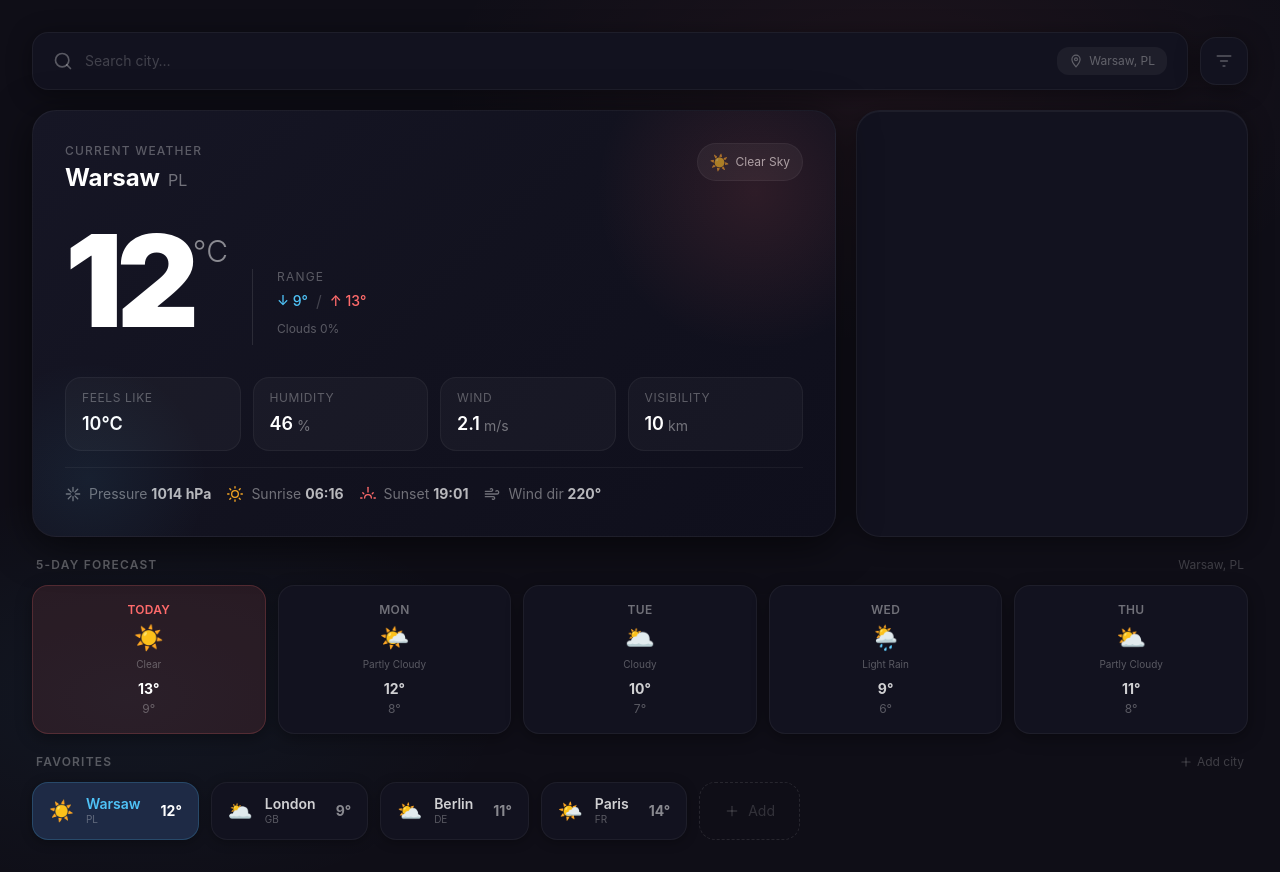
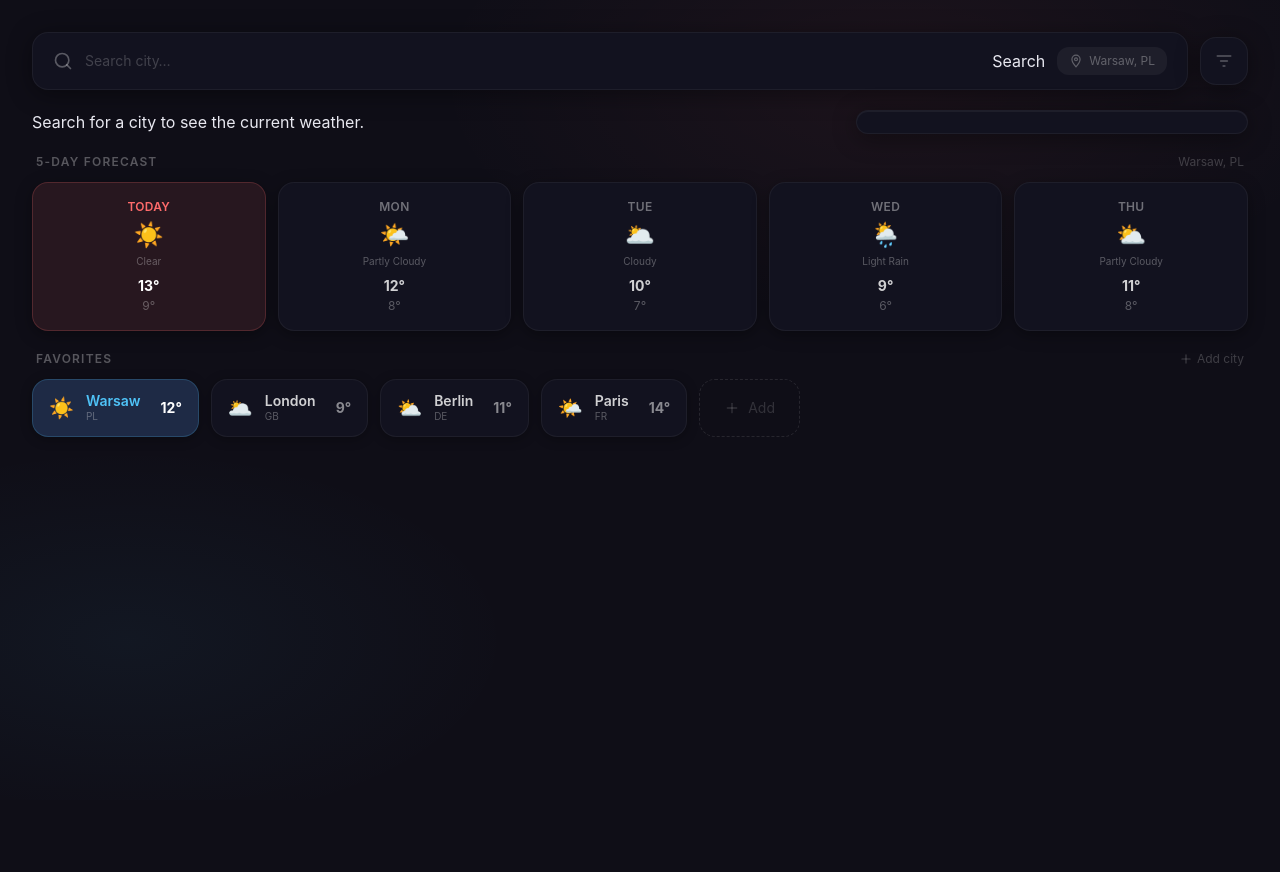
Before and after one commit to visionas9/weather-dashboard, a Next.js app: page / in a window 1280 px wide. After the commit the page ends 800 px from the top, so only its background shows below. Built offline with nearby package versions, Linux system fonts and the light colour scheme; no server answers.

Commit message:
city context state update with search bar component, real data wiring inside CurrentWeather component

```diff
--- a/app/components/CuurentWeather.tsx
+++ b/app/components/CurrentWeather.tsx
@@ -1,4 +1,12 @@
+"use client";
+import { useContext } from "react";
+import { WeatherContext } from "../lib/WeatherProvider";
+
 export default function CurrentWeather() {
+  const { weather, setWeather } = useContext(WeatherContext);
+
+  if (!weather) return <p>Search for a city to see the current weather.</p>;
+
   return (
     <div
       className="relative overflow-hidden rounded-3xl border border-white/5 shadow-[0_8px_40px_rgba(0,0,0,0.6)] p-6 md:p-8"
@@ -31,15 +39,18 @@ export default function CurrentWeather() {
             Current Weather
           </p>
           <h2 className="text-2xl font-bold text-white leading-tight">
-            Warsaw
-            <span className="ml-2 text-base font-normal text-white/40">PL</span>
+            {weather.name}
+            <span className="ml-2 text-base font-normal text-white/40">
+              {weather.sys.country}
+            </span>
           </h2>
         </div>
 
         {/* Condition badge */}
         <span className="flex items-center gap-1.5 bg-white/5 border border-white/5 rounded-full px-3 py-1.5 text-xs text-white/60 shrink-0">
+          {/* Create emojis array for each weather condition and match with the weather */}
           <span className="text-base">☀️</span>
-          Clear Sky
+          {weather.weather[0].description}
         </span>
       </div>
 
@@ -48,7 +59,7 @@ export default function CurrentWeather() {
         {/* Big temperature */}
         <div className="flex items-start leading-none">
           <span className="text-8xl md:text-9xl font-black text-white tracking-tighter">
-            12
+            {Math.round(weather.main.temp)}
           </span>
           <span className="text-3xl font-light text-white/50 mt-4">°C</span>
         </div>
@@ -59,11 +70,17 @@ export default function CurrentWeather() {
             Range
           </span>
           <div className="flex items-center gap-2">
-            <span className="text-sm font-medium text-[#4fc3f7]">↓ 9°</span>
+            <span className="text-sm font-medium text-[#4fc3f7]">
+              ↓ {Math.round(weather.main.temp_min)}
+            </span>
             <span className="text-white/20">/</span>
-            <span className="text-sm font-medium text-[#ff6b6b]">↑ 13°</span>
+            <span className="text-sm font-medium text-[#ff6b6b]">
+              ↑ {Math.round(weather.main.temp_max)}
+            </span>
           </div>
-          <p className="text-xs text-white/30 mt-1">Clouds 0%</p>
+          <p className="text-xs text-white/30 mt-1">
+            Clouds: {weather.clouds.all}%
+          </p>
         </div>
       </div>
 
@@ -74,7 +91,9 @@ export default function CurrentWeather() {
           <span className="text-xs text-white/30 uppercase tracking-wider">
             Feels like
           </span>
-          <span className="text-lg font-semibold text-white">10°C</span>
+          <span className="text-lg font-semibold text-white">
+            {Math.round(weather.main.feels_like)}°C
+          </span>
         </div>
 
         {/* Humidity */}
@@ -83,7 +102,9 @@ export default function CurrentWeather() {
             Humidity
           </span>
           <div className="flex items-end gap-1">
-            <span className="text-lg font-semibold text-white">46</span>
+            <span className="text-lg font-semibold text-white">
+              {Math.round(weather.main.humidity)}
+            </span>
             <span className="text-sm text-white/40 mb-0.5">%</span>
           </div>
         </div>
@@ -94,7 +115,9 @@ export default function CurrentWeather() {
             Wind
           </span>
           <div className="flex items-end gap-1">
-            <span className="text-lg font-semibold text-white">2.1</span>
+            <span className="text-lg font-semibold text-white">
+              {weather.wind.speed.toFixed(1)}
+            </span>
             <span className="text-sm text-white/40 mb-0.5">m/s</span>
           </div>
         </div>
@@ -105,7 +128,9 @@ export default function CurrentWeather() {
             Visibility
           </span>
           <div className="flex items-end gap-1">
-            <span className="text-lg font-semibold text-white">10</span>
+            <span className="text-lg font-semibold text-white">
+              {weather.visibility / 1000}
+            </span>
             <span className="text-sm text-white/40 mb-0.5">km</span>
           </div>
         </div>
@@ -114,22 +139,59 @@ export default function CurrentWeather() {
       {/* Bottom: pressure + sunrise/sunset row */}
       <div className="flex flex-wrap items-center gap-4 mt-4 pt-4 border-t border-white/5">
         <div className="flex items-center gap-2 text-sm text-white/40">
-          <svg className="w-4 h-4" viewBox="0 0 24 24" fill="none" stroke="currentColor" strokeWidth={2} strokeLinecap="round" strokeLinejoin="round">
+          <svg
+            className="w-4 h-4"
+            viewBox="0 0 24 24"
+            fill="none"
+            stroke="currentColor"
+            strokeWidth={2}
+            strokeLinecap="round"
+            strokeLinejoin="round"
+          >
             <path d="M12 2v6M12 16v6M4.93 4.93l4.24 4.24M14.83 14.83l4.24 4.24M2 12h6M16 12h6M4.93 19.07l4.24-4.24M14.83 9.17l4.24-4.24" />
           </svg>
-          <span>Pressure <strong className="text-white/70">1014 hPa</strong></span>
+          <span>
+            Pressure{" "}
+            <strong className="text-white/70">
+              {weather.main.pressure} hPa
+            </strong>
+          </span>
         </div>
 
         <div className="flex items-center gap-2 text-sm text-white/40">
-          <svg className="w-4 h-4 text-[#f5a623]" viewBox="0 0 24 24" fill="none" stroke="currentColor" strokeWidth={2} strokeLinecap="round" strokeLinejoin="round">
+          <svg
+            className="w-4 h-4 text-[#f5a623]"
+            viewBox="0 0 24 24"
+            fill="none"
+            stroke="currentColor"
+            strokeWidth={2}
+            strokeLinecap="round"
+            strokeLinejoin="round"
+          >
             <circle cx={12} cy={12} r={5} />
             <path d="M12 1v2M12 21v2M4.22 4.22l1.42 1.42M18.36 18.36l1.42 1.42M1 12h2M21 12h2M4.22 19.78l1.42-1.42M18.36 5.64l1.42-1.42" />
           </svg>
-          <span>Sunrise <strong className="text-white/70">06:16</strong></span>
+          <span>
+            Sunrise{" "}
+            <strong className="text-white/70">
+              {new Date(weather.sys.sunrise * 1000).toLocaleTimeString([], {
+                hour: "numeric",
+                minute: "2-digit",
+              })}
+            </strong>
+          </span>
         </div>
 
         <div className="flex items-center gap-2 text-sm text-white/40">
-          <svg className="w-4 h-4 text-[#ff6b6b]" viewBox="0 0 24 24" fill="none" stroke="currentColor" strokeWidth={2} strokeLinecap="round" strokeLinejoin="round">
+          <svg
+            className="w-4 h-4 text-[#ff6b6b]"
+            viewBox="0 0 24 24"
+            fill="none"
+            stroke="currentColor"
+            strokeWidth={2}
+            strokeLinecap="round"
+            strokeLinejoin="round"
+          >
             <path d="M17 18a5 5 0 0 0-10 0" />
             <line x1={12} y1={2} x2={12} y2={9} />
             <line x1={4.22} y1={10.22} x2={5.64} y2={11.64} />
@@ -137,14 +199,34 @@ export default function CurrentWeather() {
             <line x1={21} y1={18} x2={23} y2={18} />
             <line x1={18.36} y1={11.64} x2={19.78} y2={10.22} />
           </svg>
-          <span>Sunset <strong className="text-white/70">19:01</strong></span>
+          <span>
+            Sunset{" "}
+            <strong className="text-white/70">
+              {" "}
+              {new Date(weather.sys.sunset * 1000).toLocaleTimeString([], {
+                hour: "numeric",
+                minute: "2-digit",
+              })}
+            </strong>
+          </span>
         </div>
 
         <div className="flex items-center gap-2 text-sm text-white/40">
-          <svg className="w-4 h-4" viewBox="0 0 24 24" fill="none" stroke="currentColor" strokeWidth={2} strokeLinecap="round" strokeLinejoin="round">
+          <svg
+            className="w-4 h-4"
+            viewBox="0 0 24 24"
+            fill="none"
+            stroke="currentColor"
+            strokeWidth={2}
+            strokeLinecap="round"
+            strokeLinejoin="round"
+          >
             <path d="M9.59 4.59A2 2 0 1 1 11 8H2m10.59 11.41A2 2 0 1 0 14 16H2m15.73-8.27A2.5 2.5 0 1 1 19.5 12H2" />
           </svg>
-          <span>Wind dir <strong className="text-white/70">220°</strong></span>
+          <span>
+            Wind dir{" "}
+            <strong className="text-white/70">{weather.wind.deg}°</strong>
+          </span>
         </div>
       </div>
     </div>
--- a/app/components/SearchBar.tsx
+++ b/app/components/SearchBar.tsx
@@ -1,4 +1,18 @@
+"use client";
+import { useContext, useState, useId } from "react";
+import { WeatherContext } from "../lib/WeatherProvider";
+
 export default function SearchBar() {
+  const { city, setCity } = useContext(WeatherContext);
+  const [citySearch, setCitySearch]: any = useState("");
+  const id = useId();
+
+  const handleKeyDown = (e: any) => {
+    if (e.key === "Enter") {
+      setCity(citySearch);
+    } else return null;
+  };
+
   return (
     <div className="w-full flex items-center gap-3">
       {/* Search input wrapper */}
@@ -22,8 +36,13 @@ export default function SearchBar() {
           type="text"
           placeholder="Search city…"
           className="flex-1 bg-transparent text-[#e8e8f0] placeholder-white/20 text-sm outline-none"
-          readOnly
+          value={citySearch}
+          id={id}
+          onChange={(e) => setCitySearch(e.target.value)}
+          onKeyDown={handleKeyDown}
         />
+
+        <button onClick={(e) => setCity(citySearch)}>Search</button>
 
         {/* Location pin chip */}
         <span className="hidden sm:flex items-center gap-1.5 text-xs text-white/30 bg-white/5 rounded-xl px-3 py-1.5">
--- a/app/lib/WeatherProvider.tsx
+++ b/app/lib/WeatherProvider.tsx
@@ -5,7 +5,7 @@ import { useState, useEffect, createContext } from "react";
 const WeatherContext = createContext<any>(null);
 
 export default function WeatherProvider({ children }: { children: any }) {
-  const [city, setCity] = useState("London");
+  const [city, setCity] = useState("");
   const [loading, setLoading] = useState(null);
   const [coords, setCoords] = useState<{ lat: number; lon: number } | null>(
     null,
@@ -13,10 +13,14 @@ export default function WeatherProvider({ children }: { children: any }) {
   const [weather, setWeather] = useState(null);
   const [error, setError] = useState(null);
 
+  const controller = new AbortController();
+
   useEffect(() => {
     const fetchWeather = async () => {
+      if (!city) return;
       const geoRes = await fetch(
         `http://api.openweathermap.org/geo/1.0/direct?q=${city}&limit=3&appid=${process.env.NEXT_PUBLIC_OPENWEATHER_API_KEY}`,
+        { signal: controller.signal },
       );
       if (!geoRes.ok) throw new Error("City not found!");
 
@@ -25,17 +29,19 @@ export default function WeatherProvider({ children }: { children: any }) {
       setCoords({ lat, lon });
 
       const weatherRes = await fetch(
-        `https://api.openweathermap.org/data/2.5/weather?lat=${lat}&lon=${lon}&appid=${process.env.NEXT_PUBLIC_OPENWEATHER_API_KEY}`,
+        `https://api.openweathermap.org/data/2.5/weather?lat=${lat}&lon=${lon}&units=metric&appid=${process.env.NEXT_PUBLIC_OPENWEATHER_API_KEY}`,
       );
       if (!weatherRes.ok) throw new Error("Coordinates not found!");
       const weatherData = await weatherRes.json();
       setWeather(weatherData);
     };
     fetchWeather();
-  }, []);
+
+    return () => controller.abort(); // cancels stale requests on city change
+  }, [city]);
 
   useEffect(() => {
-    console.log("weather updated:", weather);
+    console.log(weather);
   }, [weather]);
 
   return (
@@ -55,6 +61,8 @@ export default function WeatherProvider({ children }: { children: any }) {
     </WeatherContext.Provider>
   );
 }
+
+export { WeatherContext };
 
 /* data returns:
 {
--- a/app/page.tsx
+++ b/app/page.tsx
@@ -1,5 +1,5 @@
 import SearchBar from "./components/SearchBar";
-import CurrentWeather from "./components/CuurentWeather";
+import CurrentWeather from "./components/CurrentWeather";
 import ForecastStrip from "./components/ForecastStrip";
 import FavoritesBar from "./components/FavoritesBar";
 
```
